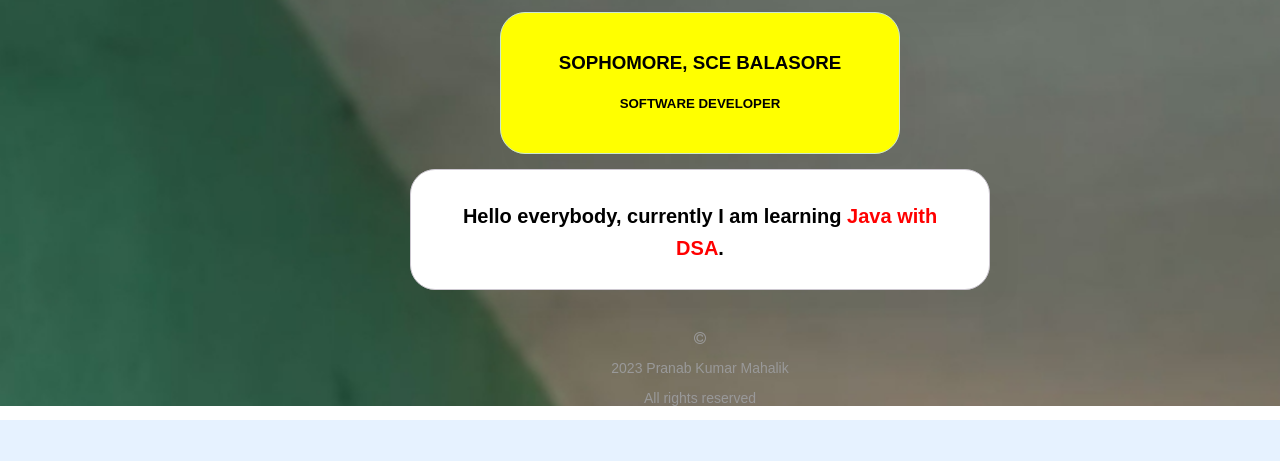
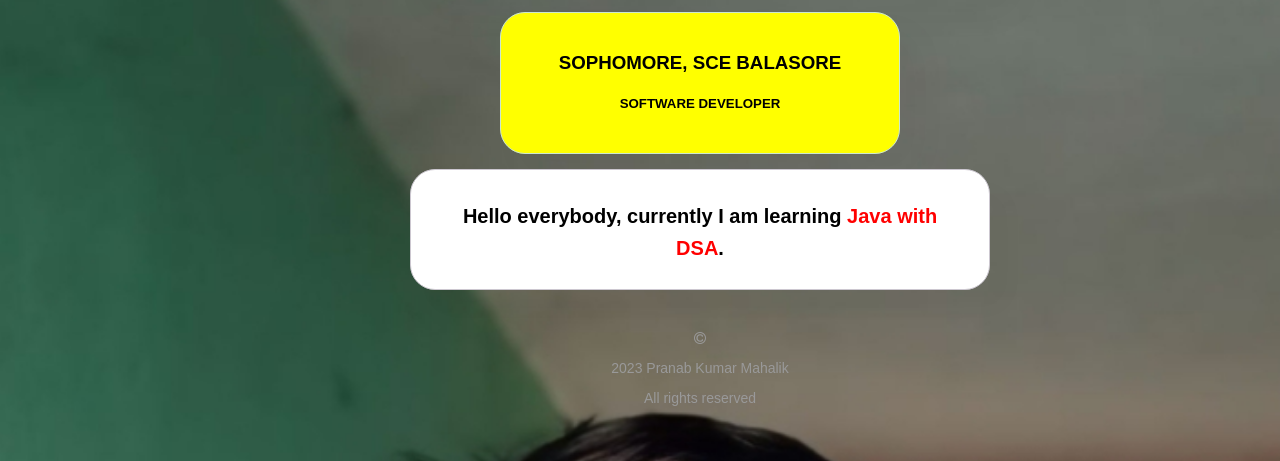
Before and after one commit to Pranab1234567/Asparinex-my-portfolio-, a plain HTML site: page index.html in a window 1280 px wide. Shown: the part 345-806 px from the top of the page. Drawn offline with Linux system fonts and the light colour scheme.

Commit message:
Update index.html

```diff
--- a/index.html
+++ b/index.html
@@ -193,7 +193,7 @@ margin-top:950px;background-color:yellow;}
     padding-left: 120px;
     padding-top: 40px;
     background-color: #e6f2ff;
-    height: auto; /* Adjusted to auto for responsive height */
+    height:100vh; /* Adjusted to auto for responsive height */
     width: 100%;
     background-image: url("IMG_20240503_073852.jpg");
     background-repeat: no-repeat;
```
